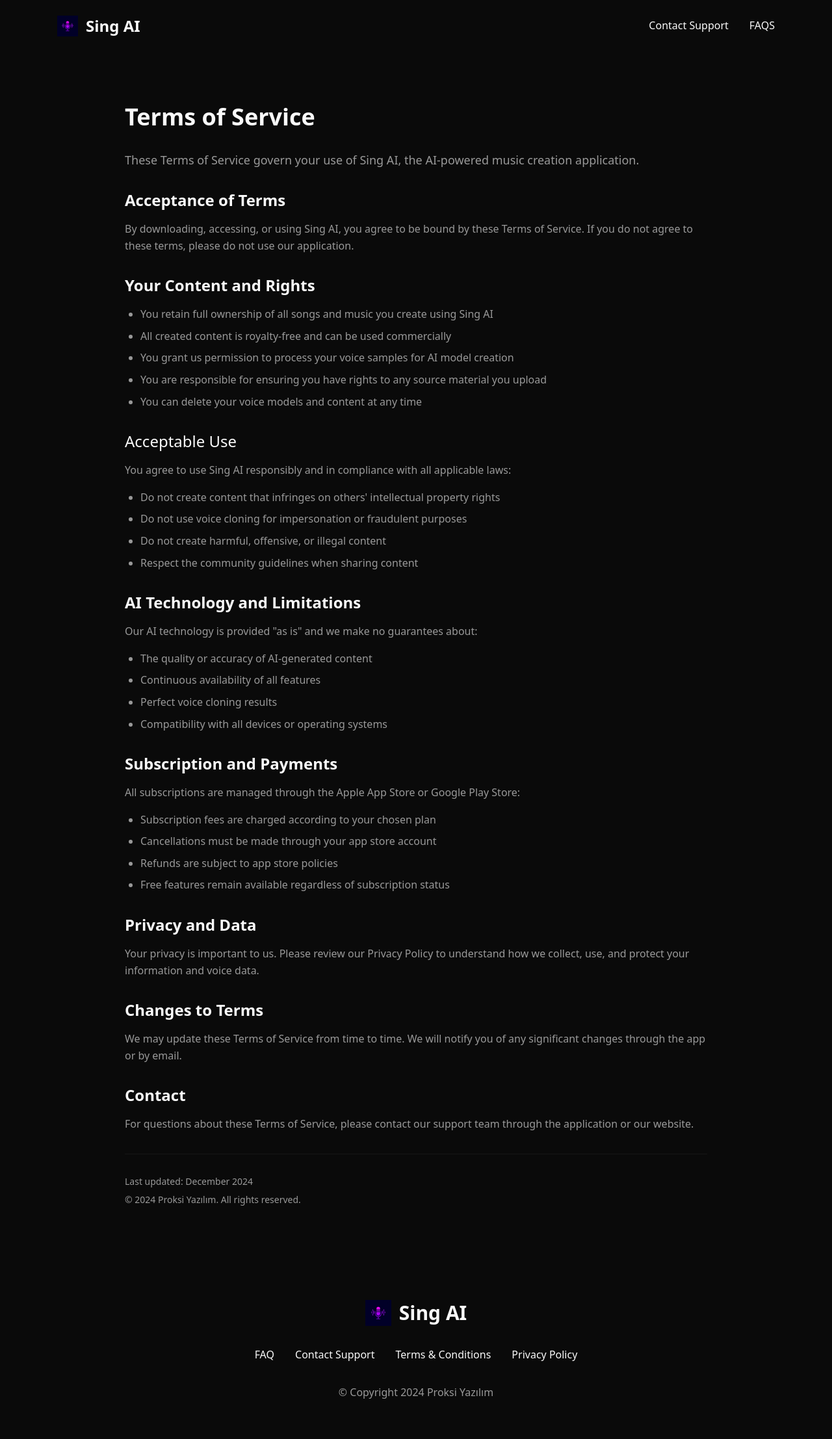
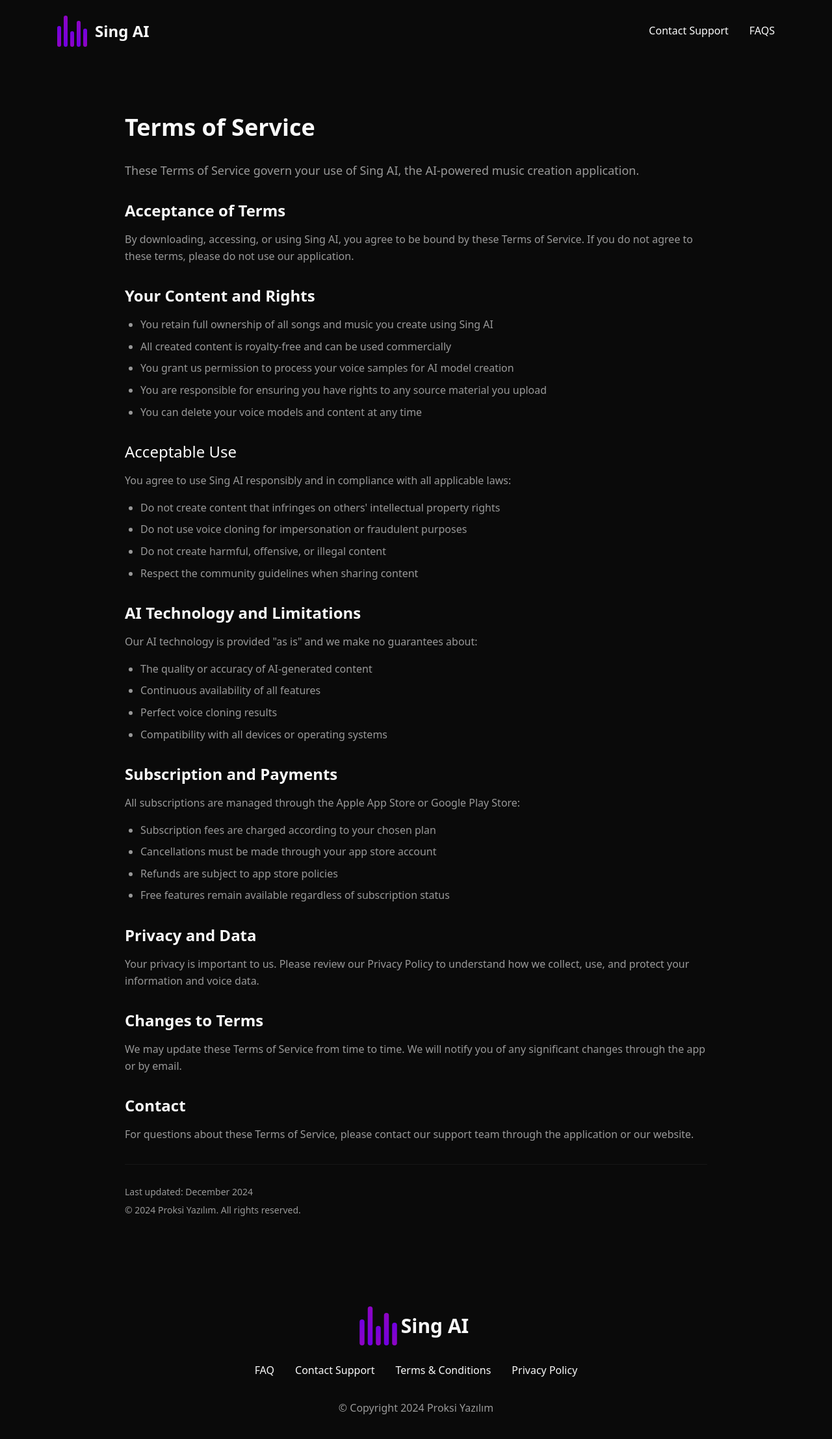
Before and after one commit to ituran-netizen/singai, a React (Vite) app: page /terms in a window 1280 px wide. Shown: the top 2214 px of the page at 65% size. Built offline with nearby package versions, Linux system fonts and the light colour scheme.

Commit message:
Redesign logo to be vector-based
Replaced the image-based logo with a custom-designed, vector-based logo that is similar in appearance to the provided image. This ensures better scalability and a more integrated design.

```diff
--- a/src/components/MobileNavigation.tsx
+++ b/src/components/MobileNavigation.tsx
@@ -1,5 +1,6 @@
 import { useState, useEffect } from 'react';
 import { X } from 'lucide-react';
+import Logo from './ui/logo';
 
 interface MobileNavigationProps {
   isOpen: boolean;
@@ -95,11 +96,7 @@ const MobileNavigation = ({ isOpen, onClose }: MobileNavigationProps) => {
         {/* Footer */}
         <div className="p-6 border-t border-primary/20">
           <div className="flex items-center justify-center gap-3">
-            <img
-              src="/src/assets/logo.png"
-              alt="Sing AI Logo"
-              className="w-6 h-6 object-contain"
-            />
+            <Logo className="scale-75" />
             <span className="text-lg font-bold text-muted-foreground">Sing AI</span>
           </div>
         </div>
--- a/src/components/Navigation.tsx
+++ b/src/components/Navigation.tsx
@@ -1,13 +1,11 @@
+import Logo from './ui/logo';
+
 const Navigation = () => {
   return (
     <nav className="flex items-center justify-between px-6 py-6 max-w-6xl mx-auto">
       {/* Logo */}
       <div className="flex items-center gap-3">
-        <img
-          src="/src/assets/logo.png"
-          alt="Sing AI Logo"
-          className="w-8 h-8 object-contain"
-        />
+        <Logo />
         <span className="text-2xl font-bold text-foreground">Sing AI</span>
       </div>
 
--- a/src/components/PremiumNavigation.tsx
+++ b/src/components/PremiumNavigation.tsx
@@ -2,6 +2,7 @@ import { useState } from 'react';
 import { Link } from 'react-router-dom';
 import { Menu } from 'lucide-react';
 import MobileNavigation from './MobileNavigation';
+import Logo from './ui/logo';
 
 const PremiumNavigation = () => {
   const [isMobileMenuOpen, setIsMobileMenuOpen] = useState(false);
@@ -18,11 +19,7 @@ const PremiumNavigation = () => {
             onClick={() => window.scrollTo({ top: 0, behavior: 'smooth' })}
           >
             <div className="flex items-center gap-3">
-              <img
-                src="/src/assets/logo.png"
-                alt="Sing AI Logo"
-                className="w-8 h-8 object-contain hover:scale-110 transition-transform duration-300"
-              />
+              <Logo animated className="hover:scale-110 transition-transform duration-300" />
               <span className="text-2xl font-black text-gradient-premium">Sing AI</span>
             </div>
           </Link>
--- a/src/components/SimpleFooter.tsx
+++ b/src/components/SimpleFooter.tsx
@@ -1,14 +1,12 @@
+import Logo from './ui/logo';
+
 const SimpleFooter = () => {
   return (
     <footer className="bg-background-secondary py-16 px-6">
       <div className="max-w-6xl mx-auto">
         {/* Logo */}
         <div className="flex items-center justify-center gap-3 mb-8">
-          <img
-            src="/src/assets/logo.png"
-            alt="Sing AI Logo"
-            className="w-10 h-10 object-contain"
-          />
+          <Logo className="scale-125" />
           <span className="text-3xl font-bold text-foreground">Sing AI</span>
         </div>
 
--- /dev/null
+++ b/src/components/ui/logo.tsx
@@ -0,0 +1,43 @@
+interface LogoProps {
+  className?: string;
+  animated?: boolean;
+}
+
+const Logo = ({ className = "", animated = false }: LogoProps) => {
+  return (
+    <div className={`flex items-end gap-1 ${className}`}>
+      <div
+        className={`w-1.5 h-8 bg-gradient-to-t from-[#8E05C2] to-[#7100E2] rounded-full ${
+          animated ? 'wave-animation' : ''
+        }`}
+        style={animated ? { animationDelay: '0s' } : {}}
+      />
+      <div
+        className={`w-1.5 h-12 bg-gradient-to-t from-[#7100E2] to-[#8E05C2] rounded-full ${
+          animated ? 'wave-animation' : ''
+        }`}
+        style={animated ? { animationDelay: '0.1s' } : {}}
+      />
+      <div
+        className={`w-1.5 h-6 bg-gradient-to-t from-[#8E05C2] to-[#7100E2] rounded-full ${
+          animated ? 'wave-animation' : ''
+        }`}
+        style={animated ? { animationDelay: '0.2s' } : {}}
+      />
+      <div
+        className={`w-1.5 h-10 bg-gradient-to-t from-[#7100E2] to-[#8E05C2] rounded-full ${
+          animated ? 'wave-animation' : ''
+        }`}
+        style={animated ? { animationDelay: '0.3s' } : {}}
+      />
+      <div
+        className={`w-1.5 h-7 bg-gradient-to-t from-[#8E05C2] to-[#7100E2] rounded-full ${
+          animated ? 'wave-animation' : ''
+        }`}
+        style={animated ? { animationDelay: '0.4s' } : {}}
+      />
+    </div>
+  );
+};
+
+export default Logo;
```
